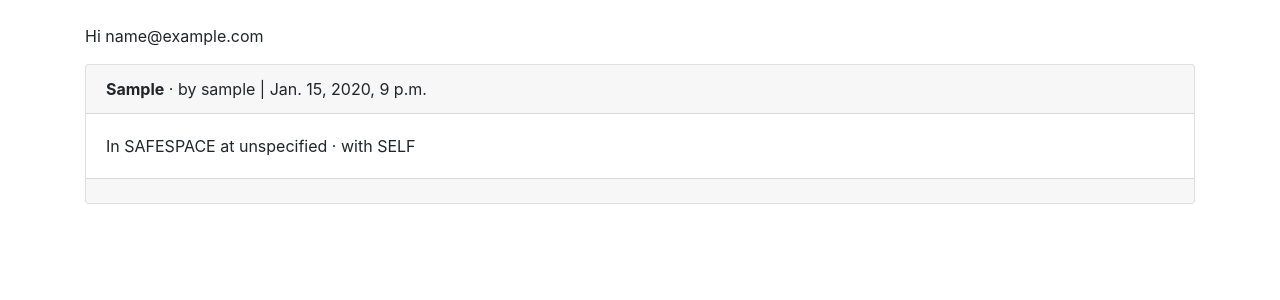
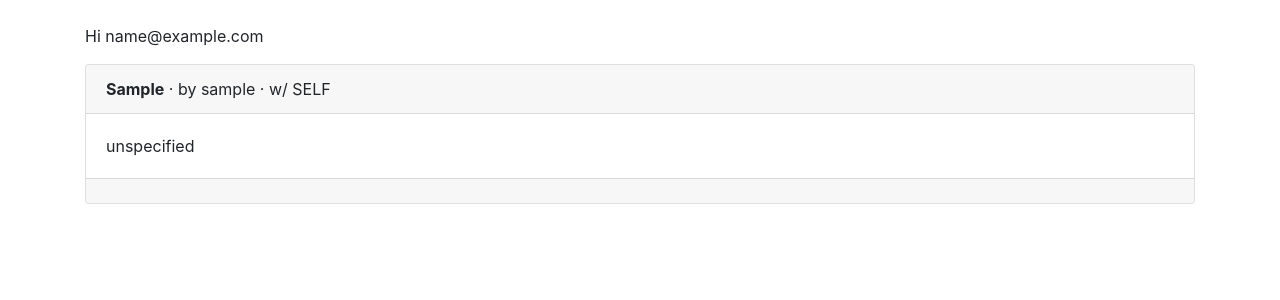
Before and after one commit to bebekim/emotionaleaters_scheduler, a Django app: page /vice/ in a window 1280 px wide. Shown: the part 56-356 px from the top of the page. Run offline with Django 3.2, Linux system fonts and the light colour scheme; a user stored in the database is signed in; tables that the repository leaves empty hold one stand-in row (values such as "Sample post"); some libraries are stand-ins or nearby versions.

Commit message:
Change to template

```diff
--- a/templates/connection.html
+++ b/templates/connection.html
@@ -11,7 +11,7 @@
 <p>You are not logged in</p>
 {% endif %}
 
-{% for connection in all_connections_list %}
+{% for connection in all_connections_list reversed %}
 <div class="card">
     <div class="card-header">
         <span class="font-weight-bold">{{ connection.emotion }}</span> &middot;
--- a/templates/vice_list.html
+++ b/templates/vice_list.html
@@ -15,11 +15,11 @@
 <div class="card">
     <div class="card-header">
         <span class="font-weight-bold">{{ vice.consumption }}</span> &middot;
-        <span class=="text-muted">by {{ vice.author }} | {{ vice.created_date }}</span>
+        <span class=="text-muted">by {{ vice.author }} </span> &middot;
+        <span class=="text-muted">w/ {{ vice.involved_one }}</span>
     </div>
     <div class="card-body">
-        <span class=="text-body">In {{ vice.location }} at {{ vice.occasion }}</span> &middot;
-        <span class="text-body">with {{ vice.involved_one }}</span>
+        <span class="text-body">{{ vice.occasion }}</span>
     </div>
     <div class="card-footer text-center text-muted">
     </div>
--- a/vices/models.py
+++ b/vices/models.py
@@ -10,11 +10,11 @@ import datetime
 class Vice(models.Model):
 
     class ConsumptionArea(models.TextChoices):
-        SAFESPACE = 'SAFESPACE', _('Safe Space')
-        COMMONAREA = 'COMMONAREA', _('Common Area')
-        KITCHEN = 'KITCHEN', _('Kitchen')
-        MOVING = 'MOVING', _('Moving')
-        RESTAURANT = 'RESTAURANT', _('Restaurant')
+        SAFESPACE = 'Safe Space', _('Safe Space')
+        COMMONAREA = 'Common Area', _('Common Area')
+        KITCHEN = 'Kitchen', _('Kitchen')
+        MOVING = 'Moving', _('Moving')
+        RESTAURANT = 'Restaurant', _('Restaurant')
 
     location = models.CharField(
         max_length=50,
```
